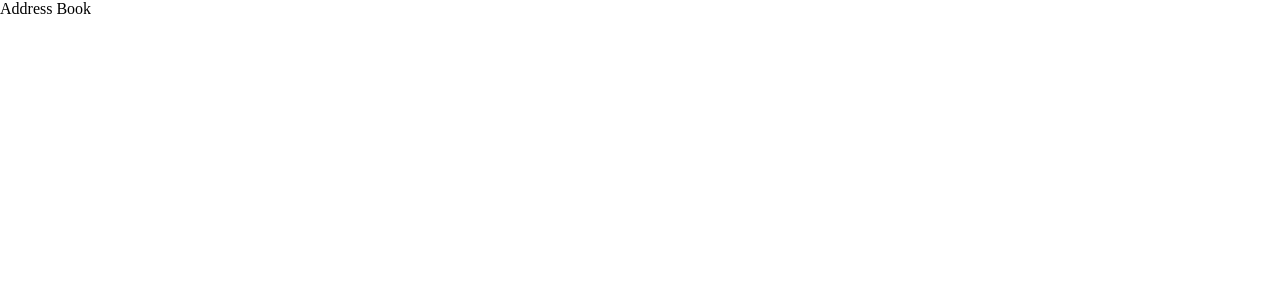
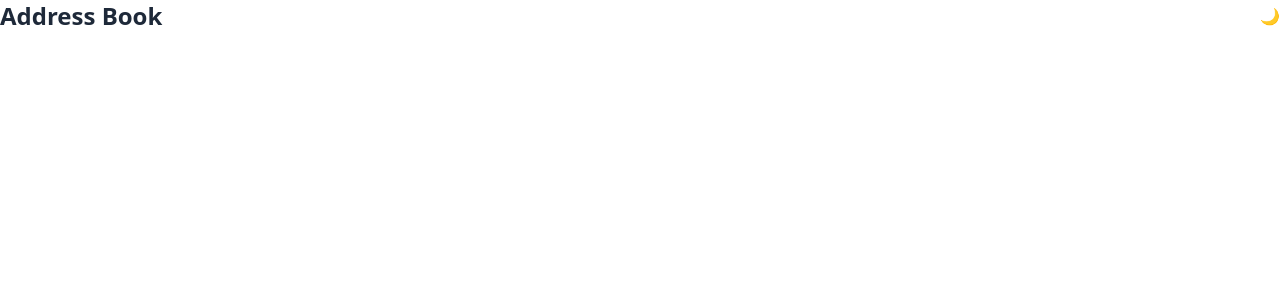
Before and after one commit to kkoisland/react-addressbook, a React (Vite) app: page / in a window 1280 px wide. Shown: the top 300 px of the page. Built offline with nearby package versions, Linux system fonts and the light colour scheme.

Commit message:
feat: install Tailwind CSS and setting

```diff
--- a/biome.json
+++ b/biome.json
@@ -30,5 +30,10 @@
 				"organizeImports": "off"
 			}
 		}
+	},
+	"css": {
+		"parser": {
+			"tailwindDirectives": true
+		}
 	}
 }
--- a/package.json
+++ b/package.json
@@ -18,11 +18,13 @@
 	},
 	"devDependencies": {
 		"@biomejs/biome": "^2.3.14",
+		"@tailwindcss/vite": "^4.1.18",
 		"@types/node": "^24.10.1",
 		"@types/react": "^19.2.5",
 		"@types/react-dom": "^19.2.3",
 		"@vitejs/plugin-react": "^5.1.1",
 		"globals": "^16.5.0",
+		"tailwindcss": "^4.1.18",
 		"typescript": "~5.9.3",
 		"vite": "^7.2.4"
 	}
--- a/src/App.tsx
+++ b/src/App.tsx
@@ -1,5 +1,30 @@
+import { useEffect, useState } from "react";
+
 function App() {
-	return <div>Address Book</div>;
+	const [isDark, setIsDark] = useState(() => {
+		return document.documentElement.classList.contains("dark");
+	});
+
+	useEffect(() => {
+		if (isDark) {
+			document.documentElement.classList.add("dark");
+		} else {
+			document.documentElement.classList.remove("dark");
+		}
+	}, [isDark]);
+
+	return (
+		<div className="min-h-screen bg-white text-gray-800 dark:bg-slate-900 dark:text-slate-200 p-4">
+			<div className="flex justify-between items-center">
+				<h1 className="text-2xl font-bold">Address Book</h1>
+				<div className="flex items-center gap-4">
+					<button type="button" onClick={() => setIsDark(!isDark)}>
+						{isDark ? "☀️" : "🌙"}
+					</button>
+				</div>
+			</div>
+		</div>
+	);
 }
 
 export default App;
--- a/src/index.css
+++ b/src/index.css
@@ -1,3 +1,6 @@
+@import "tailwindcss";
+@custom-variant dark (&:where(.dark, .dark *));
+
 * {
 	margin: 0;
 	padding: 0;
--- a/vite.config.ts
+++ b/vite.config.ts
@@ -1,7 +1,8 @@
+import tailwindcss from "@tailwindcss/vite";
+import react from "@vitejs/plugin-react";
 import { defineConfig } from "vite";
-import react from "@vitejs/plugin-react";
 
 // https://vite.dev/config/
 export default defineConfig({
-	plugins: [react()],
+	plugins: [react(), tailwindcss()],
 });
```
Also changed, not shown: 1 other file (tests, documents, lock files or other folders).
